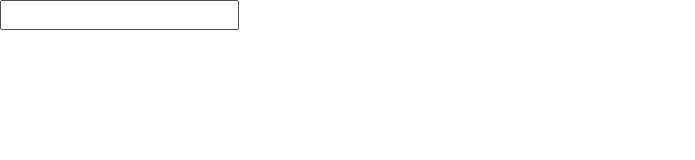
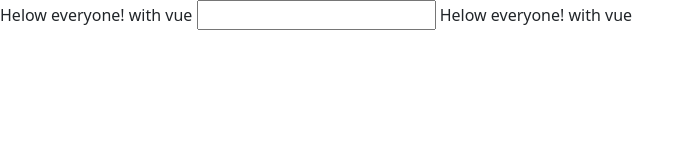
Before and after one commit to monick96/learn_vuejs, a plain HTML site: page index.html in a window 1280 px wide. Shown: the whole page, without its empty margins (0-695 px from the left). Drawn offline with nearby package versions, Linux system fonts and the light colour scheme.

Commit message:
add structure framework

```diff
--- a/index.html
+++ b/index.html
@@ -21,6 +21,7 @@
         <main>
             <span m-text="message"></span>
             <input type="text" m-model="message">
+            <span m-text="message"></span>
 
         </main>
         <footer>
--- a/minvue.js
+++ b/minvue.js
@@ -0,0 +1,35 @@
+//constructor de clase para los campos reactivos
+class MinvueReactive{
+    constructor(options){
+    this.origen = options.data();
+    }
+
+    //mount() se encarga de pintar todo en el documento, mediante el querySlectorAll (recuerden que aquí funcionan los selectores de CSS) es como seleccionamos a todos los elementos que tengan
+    //el atributo m-text, en CSS al poner algo entre corchetes hace referencia
+    //a que va a seleccionar por atributos, por eso encerramos entre corchetes
+    //el [m-text], el asterisco es para decir que puede ser cualquier etiqueta,
+    // aunque realmente podríamos prescindir de él.
+    //con getAttribute obtenemos el valor de dicho atributo, y el valor de ese
+    //atributo va a ser el nombre de la propiedad que esté dentro del objeto
+    //que retorna data() porque es el valor que queremos enlazar.
+    //Simplemente con el innerText metemos ese nombre.
+    mount(){
+        document.querySelectorAll("*[m-text]").forEach(el=>{
+            this.mText(el,this.origen,el.getAttribute("m-text"))
+        })
+    }
+
+
+    mText(el,target,name){
+        el.innerText = target[name];
+    }
+
+    pModel(){}
+}
+
+// se crea un objeto que va a retornar todos los métodos que necesitamos de nuestro mini framework, mediante el destructuring de JavaScript, en el index.html, estamos llamando al método createApp(), dicho método está dentro del objeto Minivue (Por eso usamos el destructuring al importar la fucnión en el index.html)
+var Minvue = {
+    createApp(options){
+        return new MinvueReactive(options);
+    }
+}
```
